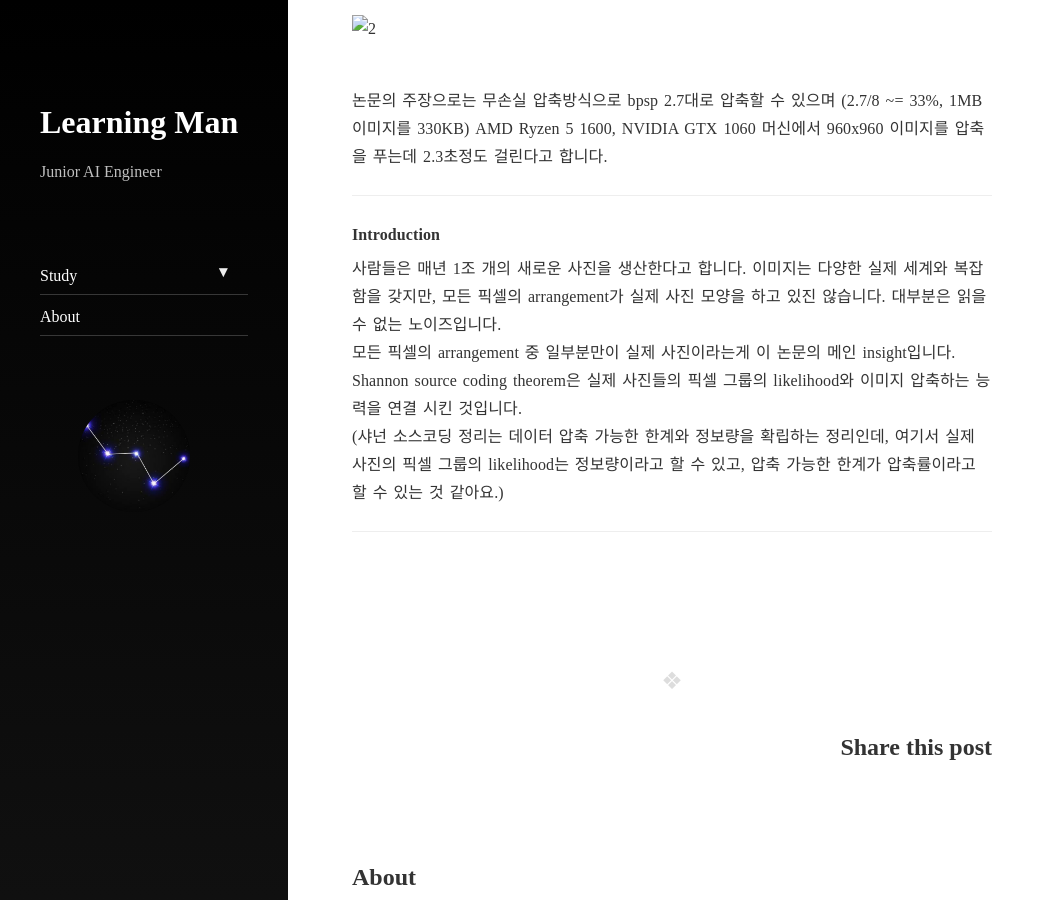
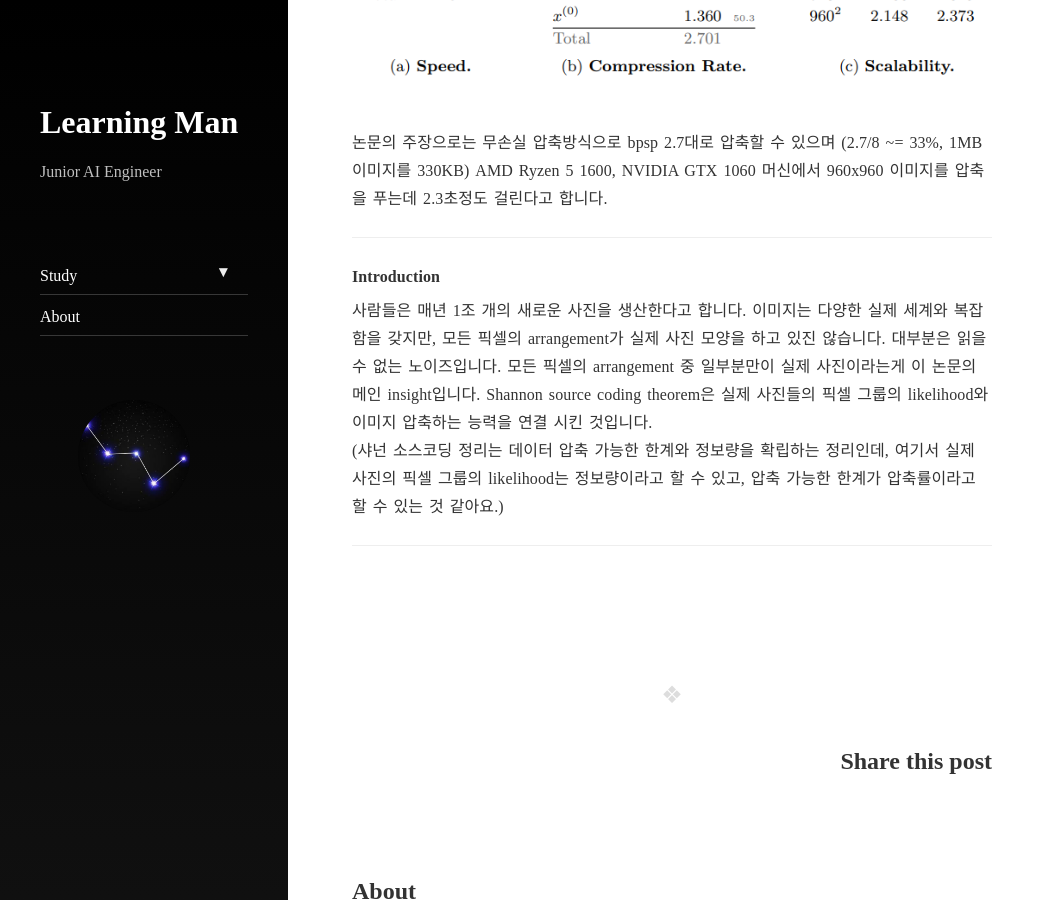
Before and after one commit to learningman7777/learningman7777.github.io, a Jekyll site: the page built from _posts/2020-05-09-lossless-image-compression.markdown, in a window 1280 px wide and 900 px high, scrolled down 689 px. Shown: the whole window, without its empty margins (0-1055 px from the left). Built offline with Jekyll 4.4.1, drawn with Linux system fonts in a browser that asks for light colours; nearby versions of some CDN libraries; comment, search, counter and statistics services are not loaded.

Commit message:
update lossless

```diff
--- a/_includes/post.html
+++ b/_includes/post.html
@@ -65,22 +65,11 @@
         height: 258px;
       }
     </style>
-    <div class='row'>
-      <ins class="adsbygoogle myAd1190" data-ad-client="ca-pub-9134477021095729" data-ad-slot="6559875097"></ins>
-      <ins class="adsbygoogle myAd1290" data-ad-client="ca-pub-9134477021095729" data-ad-slot="6559875097"></ins>
-    </div>
-    <script>
-      (adsbygoogle = window.adsbygoogle || []).push({});
-    </script>
-
     <br />
     {{ post.content }}
     <br />
     <br />
   </div>
-  <script>
-    (adsbygoogle = window.adsbygoogle || []).push({});
-  </script>
   {% else %}
   {{ post.excerpt }}
   <p class="read-more"><a class="heading" href="{{ post.url | relative_url }}" data-flip="title">Continue reading </a>
--- a/_includes/right-side.html
+++ b/_includes/right-side.html
@@ -1,26 +1,4 @@
 <div class="right-side">
-  <div class="ad-first">
-    <script async src="//pagead2.googlesyndication.com/pagead/js/adsbygoogle.js"></script>
-    <!-- 블로그-상단-모바일 -->
-    <ins class="adsbygoogle"
-         style="display:inline-block;width:100%;"
-         data-ad-client="ca-pub-9134477021095729"
-         data-ad-slot="6559875097"
-         data-ad-format="auto"></ins>
-    <script>
-    (adsbygoogle = window.adsbygoogle || []).push({});
-    </script>
-  </div>
 <br/>
 <br/>
-  <div class="ad-second">
-    <!-- 블로그-스카이스크래퍼 -->
-    <ins class="adsbygoogle"
-         style="display:inline-block;max-width:320px;width:100%;height:600px"
-         data-ad-client="ca-pub-9134477021095729"
-         data-ad-slot="6826803092"></ins>
-    <script>
-    (adsbygoogle = window.adsbygoogle || []).push({});
-    </script>
-  </div>
 </div>
--- a/_posts/2020-05-09-lossless-image-compression.markdown
+++ b/_posts/2020-05-09-lossless-image-compression.markdown
@@ -10,8 +10,8 @@ https://arxiv.org/pdf/2004.02872.pdf
 
 #### 요약정리
 이미지를 딥러닝을 이용해서 "저해상도 + 코드파일"로 압축하는 방식입니다.
-![1](../assets/img/lossless/1.png)
-![2](../assets/img/lossless/2.png)
+![1](https://raw.githubusercontent.com/learningman7777/learningman7777.github.io/master/assets/img/lossless/1.png)
+![2](https://raw.githubusercontent.com/learningman7777/learningman7777.github.io/master/assets/img/lossless/2.png)
 논문의 주장으로는 무손실 압축방식으로
 bpsp 2.7대로 압축할 수 있으며 (2.7/8 ~= 33%, 1MB 이미지를 330KB)
 AMD Ryzen 5 1600, NVIDIA GTX 1060 머신에서 960x960 이미지를 압축을 푸는데 2.3초정도 걸린다고 합니다.
```
